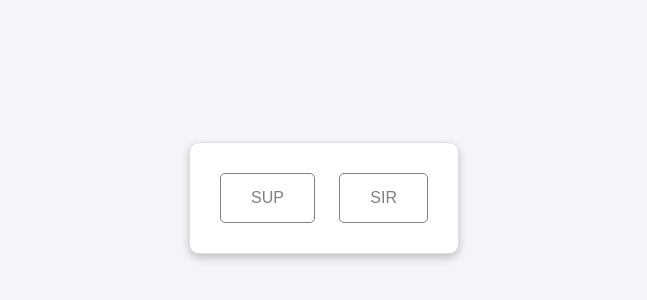
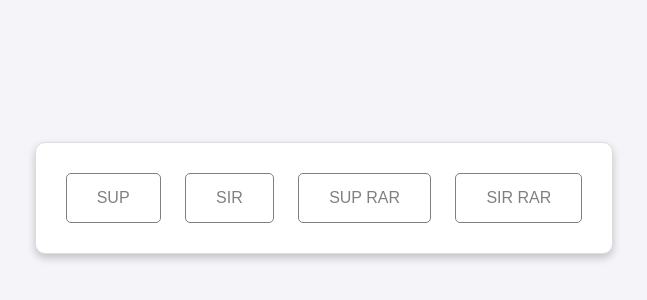
Before and after one commit to paul8478/ML-resources-, a plain HTML site: page index.html in a window 1280 px wide. Shown: the part 202-502 px from the top of the page, without its empty margins (316-963 px from the left). Drawn offline with Linux system fonts and the light colour scheme.

Commit message:
Update index.html

```diff
--- a/index.html
+++ b/index.html
@@ -43,6 +43,9 @@
     <div class="container">
         <a href="ML(SUP).zip" download class="button">SUP</a>
         <a href="ML(SUP).ZIP" download class="button">SIR</a>
+
+        <a href="ML(SUP).RAR" download class="button">SUP RAR</a>
+        <a href="ML(SUP).RAR" download class="button">SIR RAR</a>
     </div>
 
 </body>
```
